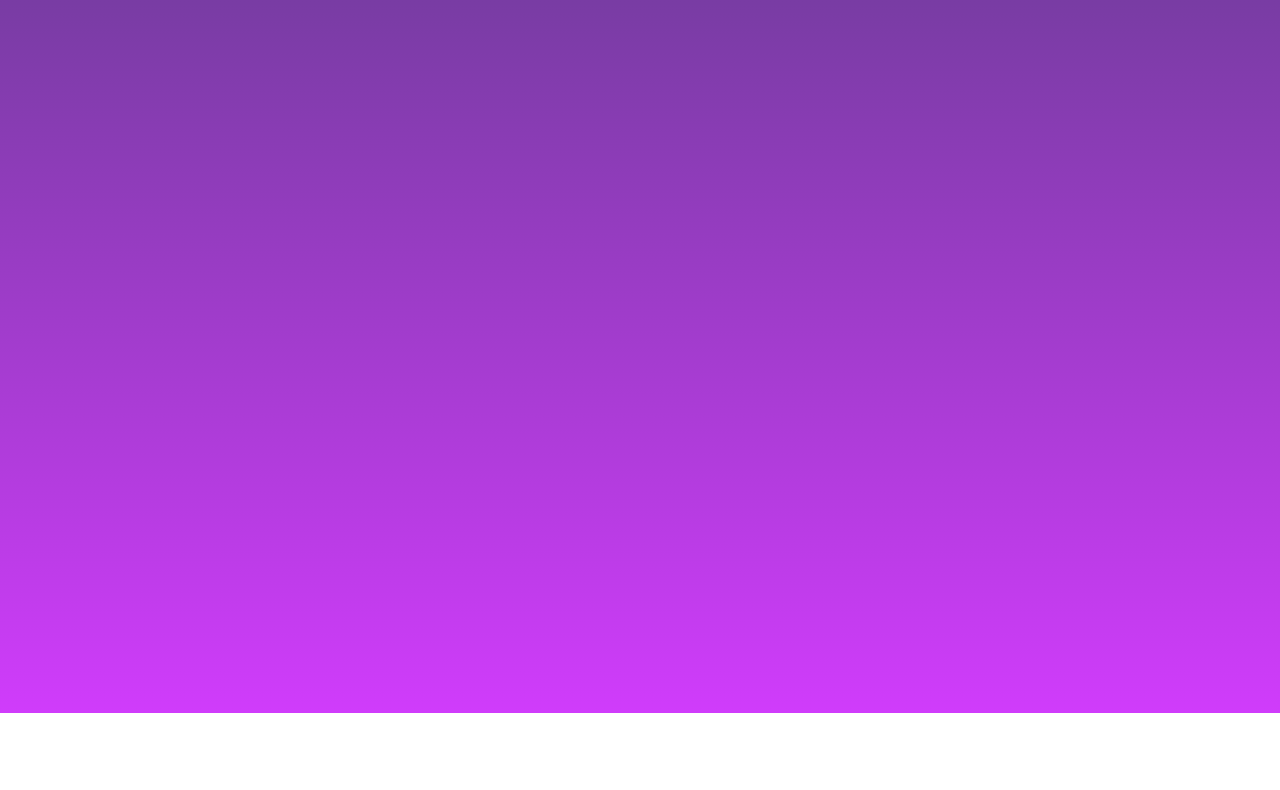
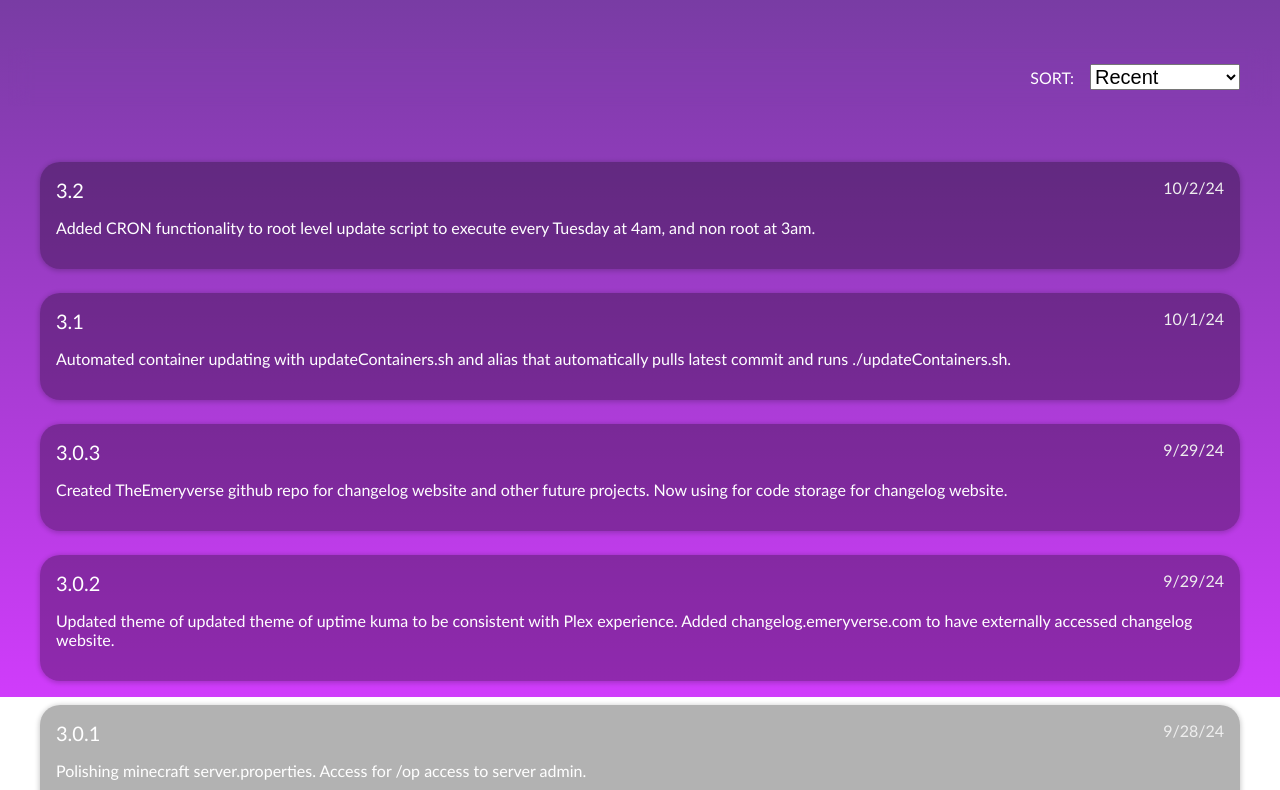
Before and after one commit to TheEmeryverse/changelog, a React app: page / in a window 1280 px wide. Shown: the part 103-893 px from the top of the page. Before the commit the page ends 816 px from the top, so only its background shows below. Built offline with nearby package versions, Linux system fonts and the light colour scheme.

Commit message:
pull versions data from json

```diff
--- /dev/null
+++ b/src/components/VersionCard.js
@@ -0,0 +1,15 @@
+import * as React from 'react'
+
+export const VersionCard = (props) => {
+    const { version, info } = props
+    return <div className='versionCard'>
+        <div className='versionHeader'>
+            <div className="versionTitle">
+                {version}
+                { info.title ? ` – ${info.title}`: ''}
+            </div>
+            <div className="versionDate">{info.date}</div>
+        </div>
+        <p>{info.description}</p>
+    </div>
+}
--- a/src/home.js
+++ b/src/home.js
@@ -1,11 +1,42 @@
 import * as React from 'react'
+import { VersionCard } from './components/VersionCard'
 
 const logfile = require('../updatelog.json')
 
+const reorderLog = (order, reorder) => {
+    if (order === 'recent') {
+        reorder(Object.keys(logfile.versions).reverse())
+    } else if (order === 'major') {
+        reorder(Object.keys(logfile.versions).reverse().filter(version => !!logfile.versions[version].title))
+    } else {
+        reorder(Object.keys(logfile.versions))
+    }
+}
+
 export const Home = () => {
 
-    console.log(logfile)
+    const [logOrder, reorder] = React.useState([])
+
+    React.useEffect(() => { reorderLog('recent', reorder)}, [reorder])
 
     return <>
+        <div className='bgGradient'></div>
+        <h1>The Emeryverse! Changelog</h1>
+        <div className='sortRow'>
+            <div></div>
+            <div className='sortDropdown'>
+                <div>Sort: </div>
+                <select onChange={(e) => {reorderLog(e.target.value, reorder)}}>
+                    <option value="recent">Recent</option>
+                    <option value="oldest">Oldest</option>
+                    <option value="major">Major</option>
+                </select>
+            </div>
+        </div>
+        <div className="versionsRow">
+        {
+            logOrder.map(version => <VersionCard key={version} version={version} info={logfile.versions[version]} />)
+        }
+        </div>
     </>
 }
--- a/src/styles.css
+++ b/src/styles.css
@@ -1,20 +1,76 @@
 body {
-        background-color: rgb(108,60,151);
+        color: white;
+        font-family: 'Gill Sans', 'Gill Sans MT', Calibri, 'Trebuchet MS', sans-serif;
+}
+
+.bgGradient {
+        position: fixed;
+        top: 0px;
+        left: 0px;
+        width: 100%;
+        height: 100%;
+        z-index: 0;
         background: linear-gradient(rgb(108,60,151), rgb(208,60,251));
-        min-height: 100vh;
 }
 
 h1 {
-        color: white;
-        margin-left: 20px;
+        text-align: center;
+        margin-top: 3rem;
+        margin-bottom: 4rem;
+        position: relative;
+        z-index: 1;
 }
 
-h2 {
-        color: white;
-        margin-left: 40px;
+.sortRow {
+        display: flex;
+        margin-top: 1.5rem;
+        flex-direction: row;
+        justify-content: space-between;
+        position: sticky;
+        top: 0px;
+        padding-right: 2rem;
+        padding-top: 1rem;
+        padding-bottom: 1rem;
+        backdrop-filter: blur(10px);
+        z-index: 2;
 }
 
-p {
-        color: white;
-        margin-left: 60px;
+.sortDropdown {
+        display: flex;
+        text-transform: uppercase;
+        align-items: center;
 }
+
+.sortDropdown > select {
+        margin-left: 1rem;
+        width: 150px;
+        font-size: 20px;
+}
+
+.versionsRow {
+        padding: 2rem;
+        position: relative;
+        z-index: 1;
+}
+
+.versionCard {
+        background-color: rgba(0,0,0,0.3);
+        margin-top: 1.5rem;
+        padding: 1rem;
+        border-radius: 20px;
+        box-shadow: 0px 1px 5px 1px rgba(0,0,0,0.2);
+}
+
+.versionHeader {
+        width: 100%;
+        display: flex;
+        justify-content: space-between;
+}
+
+.versionTitle {
+        font-size: 20px;
+}
+
+.versionDate {
+        color: #eee;
+}
--- a/updatelog.json
+++ b/updatelog.json
@@ -2,7 +2,7 @@
     "description" : "Changelog for the Emeryverse!",
     "versions": {
         "0.5" : {
-            "title": "",
+            "title": "Hello, world!",
             "date": "",
             "description": "Created Plex Server, basic protonvpn and qBittorrent downloader, manual folder sorting."
         },
@@ -17,7 +17,7 @@
             "description": "Added ombi, email notifications. Added Prowlarr."
         },
         "1.0" : {
-            "title": "",
+            "title": "Migration to lubuntu 20.04",
             "date": "",
             "description": "Migration to lubuntu 20.04, use docker for services."
         },
@@ -32,7 +32,7 @@
             "description": "Introduction of cloudflare tunnel for overseerr, enabling remote requesting."
         },
         "2.0" : {
-            "title": "",
+            "title": "Now with Cloudflare!",
             "date": "",
             "description": "Launching all services through cloudflare tunnel for external access, and utilizing cloudflare access to protect them."
         },
@@ -47,7 +47,7 @@
             "description": "Reconfigure hardware and docker config to prioritize better resource management. Install UPS to protect server from power outages and brownouts."
         },
         "3.0" : {
-            "title": "",
+            "title": "Join minecraft.emeryverse.com!",
             "date": "9/27/24",
             "description": "Launch of Minecraft Java Edition 1.21.1 Server utilizing Minekube tunnel and spigot connect .jar plugin for external access. Integrated into Uptime Kuma."
         },
```
